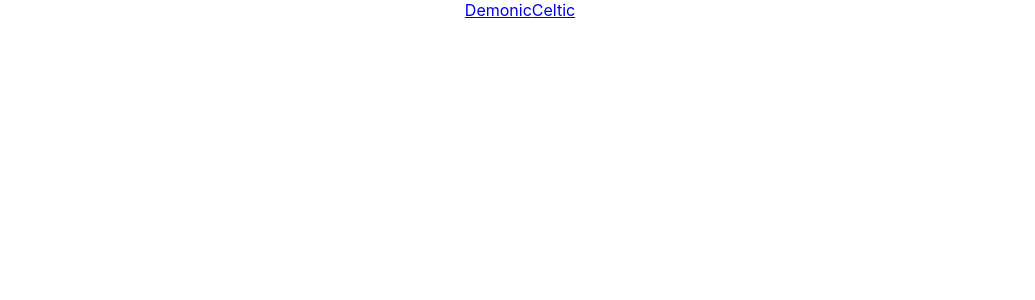
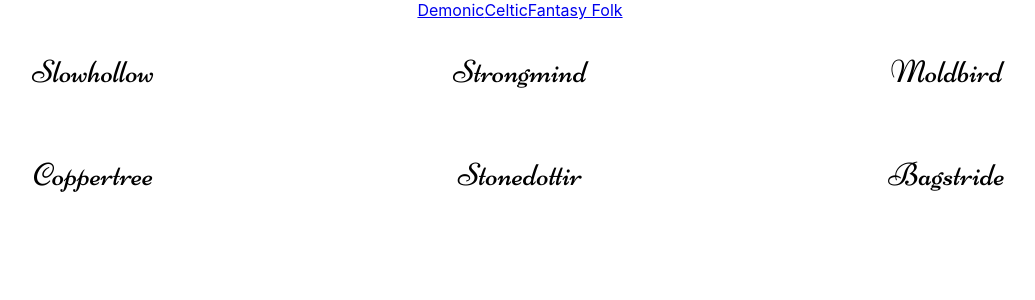
Before and after one commit to brewchetta/name-generator, a React (Create React App) app: page /fantasy-folk in a window 1280 px wide. Shown: the top 300 px of the page, without its empty margins (120-1155 px from the left). Built offline with nearby package versions, Linux system fonts and the light colour scheme.

Commit message:
added fantasy folks names

```diff
--- a/src/components/App.js
+++ b/src/components/App.js
@@ -2,6 +2,7 @@ import { BrowserRouter, Route, Switch } from 'react-router-dom'
 import Navbar from './Navbar'
 import DemonicNames from './DemonicNames'
 import CelticNames from './CelticNames'
+import FantasyFolkNames from './FantasyFolkNames'
 import './App.css';
 
 function App() {
@@ -15,6 +16,7 @@ function App() {
 
           <Route path="/demonic" render={() => <DemonicNames />} />
           <Route path="/celtic" render={() => <CelticNames />} />
+          <Route path="/fantasy-folk" render={() => <FantasyFolkNames />} />
 
         </Switch>
       </BrowserRouter>
--- /dev/null
+++ b/src/components/FantasyFolkNames.js
@@ -0,0 +1,25 @@
+import * as celtic from '../name-lists/celtic'
+import * as fantasyFolk from '../name-lists/fantasy-folk-surnames'
+import { generateName } from '../name-lists/name-generator'
+import Name from './Name'
+
+export default function DemonicNames(props) {
+
+  const generateFantasyName = (prefixes, suffixes) => {
+    return generateName(prefixes, suffixes, 1)
+  }
+
+  return (
+    <div id="name-list">
+
+      <Name prefixes={fantasyFolk.prefixes} suffixes={fantasyFolk.suffixes} nameGenerator={generateFantasyName} />
+      <Name prefixes={fantasyFolk.prefixes} suffixes={fantasyFolk.suffixes} nameGenerator={generateFantasyName} />
+      <Name prefixes={fantasyFolk.prefixes} suffixes={fantasyFolk.suffixes} nameGenerator={generateFantasyName} />
+      <Name prefixes={fantasyFolk.prefixes} suffixes={fantasyFolk.suffixes} nameGenerator={generateFantasyName} />
+      <Name prefixes={fantasyFolk.prefixes} suffixes={fantasyFolk.suffixes} nameGenerator={generateFantasyName} />
+      <Name prefixes={fantasyFolk.prefixes} suffixes={fantasyFolk.suffixes} nameGenerator={generateFantasyName} />
+
+    </div>
+  )
+
+}
--- a/src/components/Navbar.js
+++ b/src/components/Navbar.js
@@ -6,6 +6,7 @@ export default function Navbar() {
 
       <Link to="/demonic">Demonic</Link>
       <Link to="/celtic">Celtic</Link>
+      <Link to="/fantasy-folk">Fantasy Folk</Link>
 
     </div>
   )
--- /dev/null
+++ b/src/name-lists/fantasy-folk-surnames.js
@@ -0,0 +1,50 @@
+export const prefixes = [
+  "wander",
+  "stone",
+  "green",
+  "red",
+  "blue",
+  "gold",
+  "yellow",
+  "silver",
+  "bronze",
+  "copper",
+  "cloud",
+  "tree",
+  "bellow",
+  "bag",
+  "rag",
+  "mold",
+  "wine",
+  "cold",
+  "peak",
+  "slow",
+  "mare",
+  "swallow",
+  "strong"
+]
+
+export const suffixes = [
+  "hill",
+  "stone",
+  "son",
+  "dottir",
+  "shire",
+  "tree",
+  "bee",
+  "folk",
+  "song",
+  "claw",
+  "tooth",
+  "foot",
+  "nail",
+  "mount",
+  "moat",
+  "river",
+  "grin",
+  "fellow",
+  "stride",
+  "hollow",
+  "mind",
+  "bird"
+]
--- a/src/name-lists/name-generator.js
+++ b/src/name-lists/name-generator.js
@@ -1,8 +1,8 @@
 const randomNumber = (max, min = 0) => Math.floor(Math.random() * (max - min)) + min
 const capitalize = name => name[0].toUpperCase() + name.slice(1)
 
-export const generateName = (prefixes, suffixes) => {
-  const suffixLength = randomNumber(3,1)
+export const generateName = (prefixes, suffixes, numSuffixes = 3) => {
+  const suffixLength = randomNumber(numSuffixes,1)
   let name = prefixes[randomNumber(prefixes.length)]
   for (let i = 0; i < suffixLength; i++) {
     name += suffixes[randomNumber(suffixes.length)]
```
